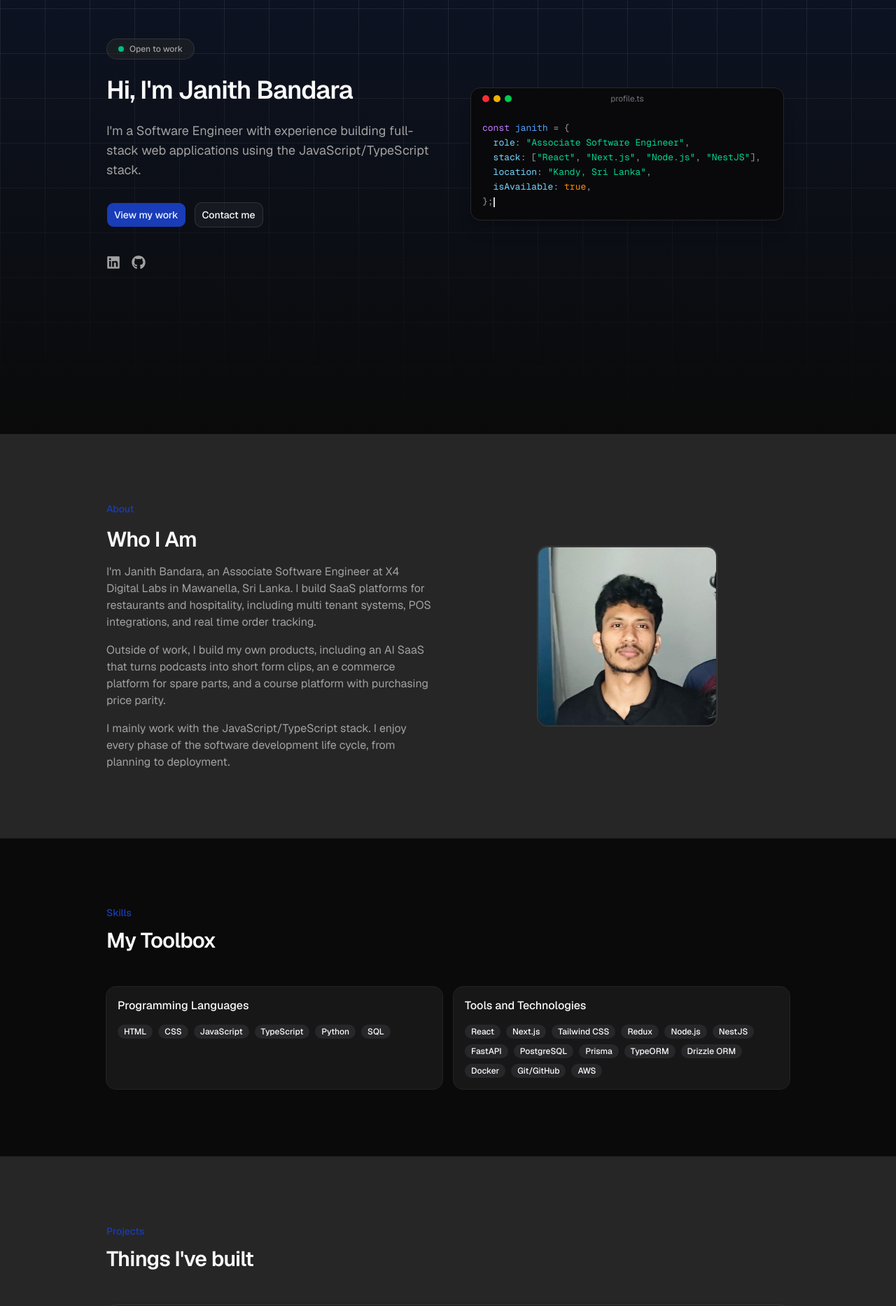
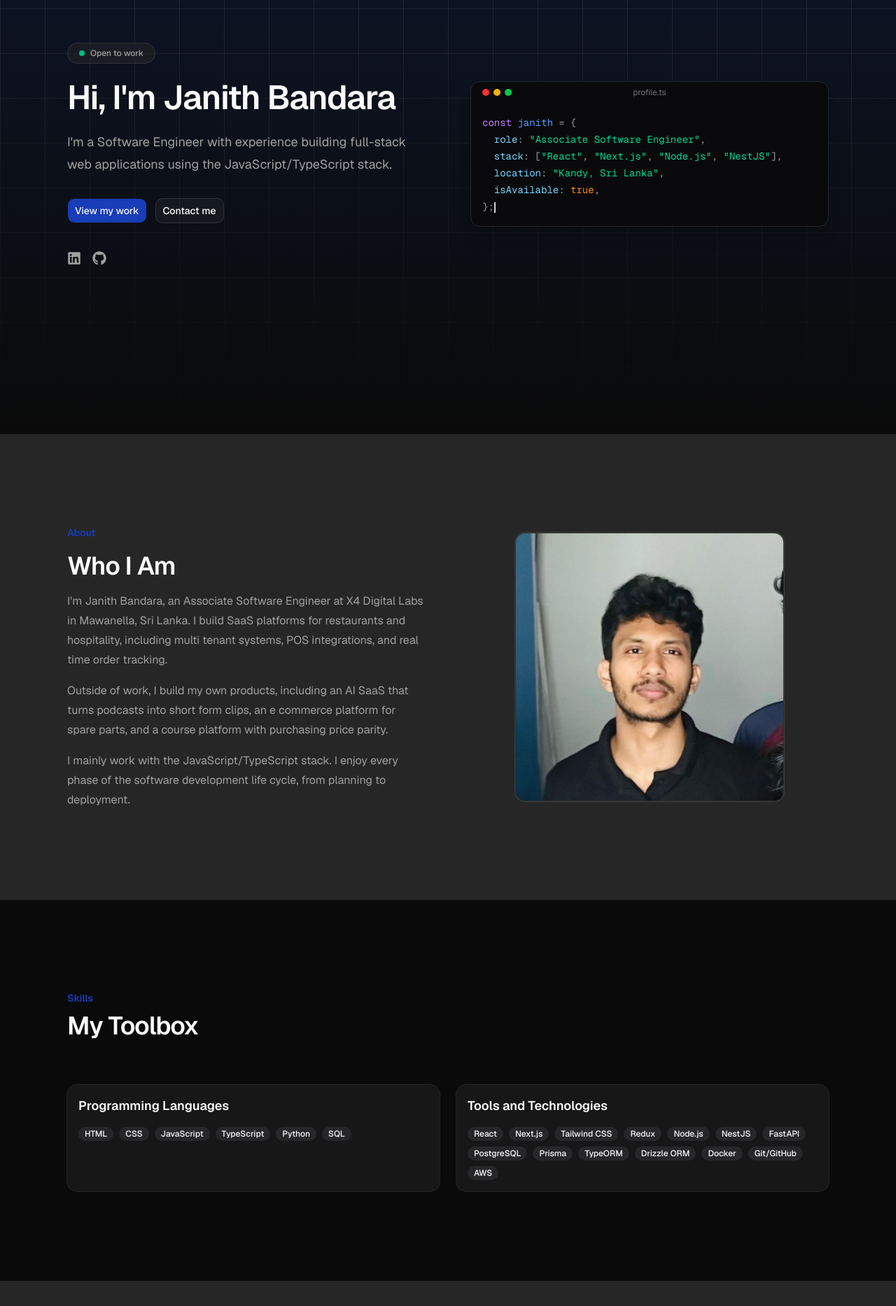
Before and after one commit to janithbandara1/portfolio, a Next.js app: page / in a window 1280 px wide. Shown: the part 180-2046 px from the top of the page at 70% size. Built offline with nearby package versions, Linux system fonts and the light colour scheme.

Commit message:
Refactor component layouts for improved consistency and responsiveness across sections

```diff
--- a/components/about.tsx
+++ b/components/about.tsx
@@ -5,23 +5,23 @@ import { about } from "@/lib/data";
 export function About() {
   return (
     <section id="about" className="bg-muted">
-      <div className="mx-auto w-full max-w-5xl px-6 py-24">
-        <div className="grid gap-12 md:grid-cols-2 md:items-center">
+      <div className="mx-auto w-full max-w-6xl px-6 py-24 sm:py-32 lg:px-8">
+        <div className="grid gap-12 md:grid-cols-2 md:items-center lg:gap-16">
           <div className="flex flex-col gap-4">
-            <p className="text-sm font-medium text-primary">
+            <p className="text-sm/6 font-semibold text-primary">
               About
             </p>
-            <h2 className="text-3xl font-semibold tracking-tight">
+            <h2 className="text-3xl font-semibold tracking-tight sm:text-4xl">
               {about.heading}
             </h2>
             {about.paragraphs.map((paragraph) => (
-              <p key={paragraph} className="text-muted-foreground">
+              <p key={paragraph} className="text-base/7 text-muted-foreground">
                 {paragraph}
               </p>
             ))}
           </div>
 
-          <Card className="mx-auto w-full max-w-64 overflow-hidden border border-border py-0">
+          <Card className="mx-auto w-full max-w-sm overflow-hidden border border-border py-0">
             <CardContent className="p-0">
               <div className="relative aspect-square w-full">
                 <Image
--- a/components/code-snippet.tsx
+++ b/components/code-snippet.tsx
@@ -112,7 +112,7 @@ export function CodeSnippet() {
   const revealed = prefersReducedMotion ? totalLength : typed;
 
   return (
-    <div className="mx-auto hidden w-full max-w-md overflow-hidden rounded-xl border border-zinc-800 bg-zinc-950 shadow-xl md:block">
+    <div className="mx-auto hidden w-full max-w-lg overflow-hidden rounded-xl border border-zinc-800 bg-zinc-950 shadow-xl md:block">
       <div className="relative flex items-center gap-1.5 px-4 py-2.5">
         <span className="size-2.5 rounded-full bg-red-500" />
         <span className="size-2.5 rounded-full bg-yellow-500" />
@@ -121,7 +121,7 @@ export function CodeSnippet() {
           profile.ts
         </span>
       </div>
-      <pre className="overflow-x-auto p-4 font-mono text-[13px] leading-relaxed">
+      <pre className="overflow-x-auto p-4 font-mono text-sm/6">
         <code>
           {tokens.map((token, index) => {
             const start = tokenStarts[index];
--- a/components/contact.tsx
+++ b/components/contact.tsx
@@ -43,15 +43,15 @@ export function Contact() {
 
   return (
     <section id="contact">
-      <div className="mx-auto w-full max-w-5xl px-6 py-24">
-        <div className="mb-12 flex flex-col gap-3">
-          <p className="text-sm font-medium text-primary">Contact</p>
-          <h2 className="text-3xl font-semibold tracking-tight">
+      <div className="mx-auto w-full max-w-6xl px-6 py-24 sm:py-32 lg:px-8">
+        <div className="mb-12 flex flex-col gap-2 sm:mb-16">
+          <p className="text-sm/6 font-semibold text-primary">Contact</p>
+          <h2 className="text-3xl font-semibold tracking-tight sm:text-4xl">
             Get in Touch
           </h2>
         </div>
 
-        <div className="grid gap-8 md:grid-cols-2">
+        <div className="grid gap-8 md:grid-cols-2 lg:gap-12">
           <div className="flex flex-col gap-4">
             <Card>
               <CardContent>
--- a/components/education.tsx
+++ b/components/education.tsx
@@ -14,20 +14,20 @@ function getInitials(institution: string) {
 export function Education() {
   return (
     <section id="education" className="bg-muted">
-      <div className="mx-auto w-full max-w-5xl px-6 py-24">
-        <div className="mb-12 flex flex-col gap-3">
-          <p className="text-sm font-medium text-primary">Education</p>
-          <h2 className="text-3xl font-semibold tracking-tight">
+      <div className="mx-auto w-full max-w-6xl px-6 py-24 sm:py-32 lg:px-8">
+        <div className="mb-12 flex flex-col gap-2 sm:mb-16">
+          <p className="text-sm/6 font-semibold text-primary">Education</p>
+          <h2 className="text-3xl font-semibold tracking-tight sm:text-4xl">
             Where I&apos;ve studied
           </h2>
         </div>
 
-        <div className="flex flex-col gap-4">
+        <div className="flex flex-col gap-6">
           {education.map((entry) => (
             <Card key={entry.institution}>
               <CardContent>
                 <div className="flex gap-4">
-                  <div className="relative mt-0.5 flex size-12 flex-none items-center justify-center overflow-hidden rounded-lg border border-border bg-muted">
+                  <div className="relative mt-0.5 flex size-12 flex-none items-center justify-center overflow-hidden rounded-lg bg-muted ring-1 ring-border">
                     {entry.logo ? (
                       <Image
                         src={entry.logo}
@@ -42,7 +42,7 @@ export function Education() {
                     )}
                   </div>
                   <div className="flex flex-1 flex-col">
-                    <p className="text-base font-medium">{entry.institution}</p>
+                    <p className="text-lg font-semibold">{entry.institution}</p>
                     <h3 className="text-sm font-medium">{entry.degree}</h3>
                     <p className="text-sm text-muted-foreground">{entry.period}</p>
                   </div>
--- a/components/footer.tsx
+++ b/components/footer.tsx
@@ -3,7 +3,7 @@ import { FaGithub, FaLinkedin } from "react-icons/fa";
 export function Footer() {
   return (
     <footer className="border-t border-border">
-      <div className="mx-auto flex w-full max-w-5xl flex-col items-center justify-between gap-2 px-6 py-8 text-sm text-muted-foreground sm:flex-row">
+      <div className="mx-auto flex w-full max-w-6xl flex-col items-center justify-between gap-2 px-6 py-8 lg:px-8 text-sm text-muted-foreground sm:flex-row">
         <p>© {new Date().getFullYear()} Janith Bandara. All rights reserved.</p>
         <div className="flex items-center gap-4 text-muted-foreground">
           <a
--- a/components/hero.tsx
+++ b/components/hero.tsx
@@ -14,7 +14,7 @@ export function Hero() {
         className="pointer-events-none absolute inset-0 bg-[linear-gradient(to_right,var(--border)_1px,transparent_1px),linear-gradient(to_bottom,var(--border)_1px,transparent_1px)] bg-[size:64px_64px] [mask-image:linear-gradient(to_bottom,#000_0%,transparent_100%)]"
         aria-hidden="true"
       />
-      <div className="relative mx-auto grid w-full max-w-5xl items-center gap-8 px-6 py-24 sm:py-32 md:grid-cols-2 lg:gap-12">
+      <div className="relative mx-auto grid w-full max-w-6xl items-center gap-12 px-6 py-24 sm:py-32 md:grid-cols-2 lg:gap-16 lg:px-8">
         <div className="flex flex-col items-start gap-6">
           <div className="inline-flex items-center gap-2 rounded-full border border-border bg-muted/50 px-4 py-1.5 text-xs font-medium text-muted-foreground">
             <span className="relative flex h-2 w-2">
@@ -23,10 +23,10 @@ export function Hero() {
             </span>
             {hero.availability}
           </div>
-          <h1 className="text-3xl font-semibold tracking-tight sm:text-4xl md:text-3xl lg:text-4xl">
+          <h1 className="text-4xl font-semibold tracking-tight sm:text-5xl md:text-4xl lg:text-5xl">
             {hero.headline}
           </h1>
-          <p className="text-base text-muted-foreground sm:text-lg md:text-base lg:text-lg">
+          <p className="text-lg/8 text-muted-foreground">
             {hero.description}
           </p>
 
--- a/components/navbar.tsx
+++ b/components/navbar.tsx
@@ -23,7 +23,7 @@ export function Navbar() {
           <a
             key={link.href}
             href={link.href}
-            className="rounded-full px-2 py-1 text-sm text-muted-foreground transition-colors hover:bg-accent hover:text-foreground"
+            className="rounded-full px-3 py-1.5 text-sm text-muted-foreground transition-colors hover:bg-accent hover:text-foreground"
           >
             {link.label}
           </a>
--- a/components/projects.tsx
+++ b/components/projects.tsx
@@ -16,15 +16,15 @@ function getInitials(title: string) {
 export function Projects() {
   return (
     <section id="projects" className="bg-muted">
-      <div className="mx-auto w-full max-w-5xl px-6 py-24">
-        <div className="mb-12 flex flex-col gap-3">
-          <p className="text-sm font-medium text-primary">Projects</p>
-          <h2 className="text-3xl font-semibold tracking-tight">
+      <div className="mx-auto w-full max-w-6xl px-6 py-24 sm:py-32 lg:px-8">
+        <div className="mb-12 flex flex-col gap-2 sm:mb-16">
+          <p className="text-sm/6 font-semibold text-primary">Projects</p>
+          <h2 className="text-3xl font-semibold tracking-tight sm:text-4xl">
             Things I&apos;ve built
           </h2>
         </div>
 
-        <div className="flex flex-col gap-4">
+        <div className="flex flex-col gap-6">
           {projects.map((project) => (
             <Card
               key={project.title}
@@ -49,7 +49,7 @@ export function Projects() {
 
               <CardContent className="p-6">
                 <div className="flex items-start justify-between gap-4">
-                  <p className="text-base font-medium">{project.title}</p>
+                  <p className="text-lg font-semibold">{project.title}</p>
                   <div className="flex shrink-0 gap-3 text-muted-foreground">
                     <a
                       href={project.href}
@@ -63,13 +63,13 @@ export function Projects() {
                   </div>
                 </div>
 
-                <ul className="mt-2 list-disc space-y-1 pl-4 text-sm text-muted-foreground">
+                <ul className="mt-2 list-disc space-y-1 pl-4 text-sm/6 text-muted-foreground">
                   {project.bullets.map((bullet) => (
                     <li key={bullet}>{bullet}</li>
                   ))}
                 </ul>
 
-                <div className="mt-2 flex flex-wrap gap-2">
+                <div className="mt-4 flex flex-wrap gap-2">
                   {project.tags.map((tag) => (
                     <Badge key={tag} variant="secondary">
                       {tag}
--- a/components/skills.tsx
+++ b/components/skills.tsx
@@ -5,21 +5,21 @@ import { skills } from "@/lib/data";
 export function Skills() {
   return (
     <section id="skills">
-      <div className="mx-auto w-full max-w-5xl px-6 py-24">
-        <div className="mb-12 flex flex-col gap-3">
-          <p className="text-sm font-medium text-primary">
+      <div className="mx-auto w-full max-w-6xl px-6 py-24 sm:py-32 lg:px-8">
+        <div className="mb-12 flex flex-col gap-2 sm:mb-16">
+          <p className="text-sm/6 font-semibold text-primary">
             Skills
           </p>
-          <h2 className="text-3xl font-semibold tracking-tight">
+          <h2 className="text-3xl font-semibold tracking-tight sm:text-4xl">
             My Toolbox
           </h2>
         </div>
 
-        <div className="grid gap-4 sm:grid-cols-2">
+        <div className="grid gap-6 sm:grid-cols-2">
           {skills.map((group) => (
             <Card key={group.title}>
               <CardHeader>
-                <CardTitle>{group.title}</CardTitle>
+                <CardTitle className="text-lg font-semibold">{group.title}</CardTitle>
               </CardHeader>
               <CardContent>
                 <div className="flex flex-wrap gap-2">
```
Also changed, not shown: components/experience.tsx (+8 -8 lines).
